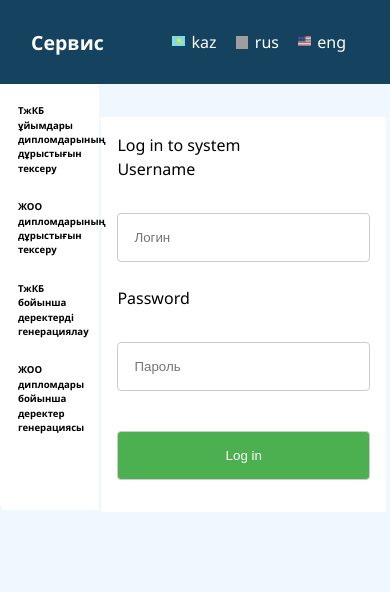
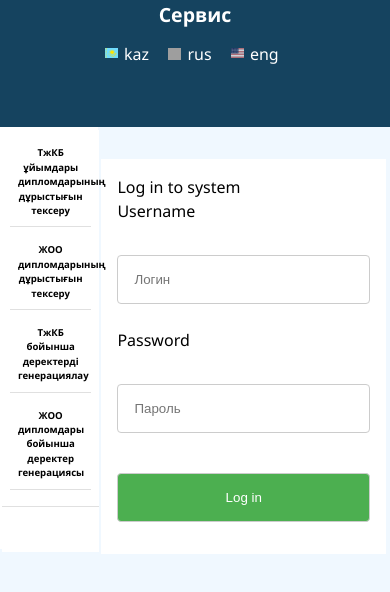
Before and after one commit to TheElderLord/Checker, a Vue app: page /auth in a window 390 px wide. Shown: the top 592 px of the page. Built offline with nearby package versions, Linux system fonts and the light colour scheme; grey boxes are pictures that could not be loaded.

Commit message:
Alpha version

```diff
--- a/src/App.vue
+++ b/src/App.vue
@@ -181,6 +181,16 @@ export default {
 
 
 @media (max-width: 425px) {
+  .header-wrapper{
+    display: block;
+    height: 15vh;
+  }
+  .sidebar-wrapper{
+    top:15%;
+  }
+  .router-wrapper{
+    margin-top:15vh;
+  }
   .header-wrapper h1{
     font-size: 5vw;
   }
--- a/src/components/Admin.vue
+++ b/src/components/Admin.vue
@@ -57,16 +57,16 @@
             <div class="cards">
             <div class="card">
                 <div class="fullname">
-                    Ф.И.О
+                    {{ lang === 'rus' ? 'Ф.И.О' : lang === 'kz' ? 'Аты-жөні' : 'Full Name'  }}
             </div>
             <div class="iin">
-                ИИН
+                {{ lang === 'rus' ? 'ИИН' : lang === 'kz' ? 'ЖСН' : 'ID Number' }}
             </div>
             <div class="birthday">
-                День рождения
+                {{ lang === 'rus' ? 'День рождения' : lang === 'kz' ? 'Туған күні' : 'Date of Birth' }}
               </div>
               <div class="birthday">
-                Действия
+                {{ lang === 'rus' ? 'Организация' : lang === 'kz' ? 'Ұйым' : 'Organization' }}
               </div>
              </div>
             </div>
@@ -86,11 +86,13 @@
                   <div class="control">
                     <router-link :to="{ path: '/edit', query: { lang,id:d.id } }">
                   <div class="edit">
-                    Edit
+                    {{ lang === 'rus' ? 'Редактировать' : lang === 'kz' ? 'Өңдеу' : 'Edit'  }}
                   </div>
                 </router-link>
                   <div class="delete">
-                    <button @click="deleteRecord(d.id)" class="delete">Delete</button>
+                    <button @click="deleteRecord(d.id)" class="delete">
+                      {{ lang === 'rus' ? 'Удалить' : lang === 'kz' ? 'Жою' : 'Delete' }}
+                    </button>
                 </div>
               </div>
 
--- a/src/components/Detail.vue
+++ b/src/components/Detail.vue
@@ -6,7 +6,7 @@
 <template>
 
    <main>
-    <div class="container">{{lang === 'rus' ? 'Информация' : lang === 'kaz' ? 'Ақпарат' : 'Information'}}
+    <div class="container">{{lang === 'rus' ? 'Информация' : lang === 'kz' ? 'Ақпарат' : 'Information'}}
       <div class="cards" v-if="data" >
          <div class="card" >
           <div class="org-name">
--- a/src/components/Edit.vue
+++ b/src/components/Edit.vue
@@ -87,7 +87,7 @@ export default {
   <main>
 
     <div class="container">
-      <div class="title">Edit</div>
+      <div class="title">{{lang === 'rus' ? 'Редактировать': lang === 'kz' ? 'Өңдеу':'Edit' }}</div>
       <div class="form">
         <div>
           <input type="text" v-model="fullname" name="fullname"
--- a/src/components/SideBar.vue
+++ b/src/components/SideBar.vue
@@ -140,6 +140,7 @@ export default {
     padding: 0.5rem;
     margin-bottom: 0.5rem;
     cursor: pointer;
+    border-bottom: 1px solid #e0e0e0;
 }
 
 a {
@@ -150,7 +151,8 @@ a {
 @media (max-width: 425px) {
     .menu {
         font-size: .6rem;
-        text-align: left;
+        text-align: center;
+        font-weight: bold;
 
     }
 
```
